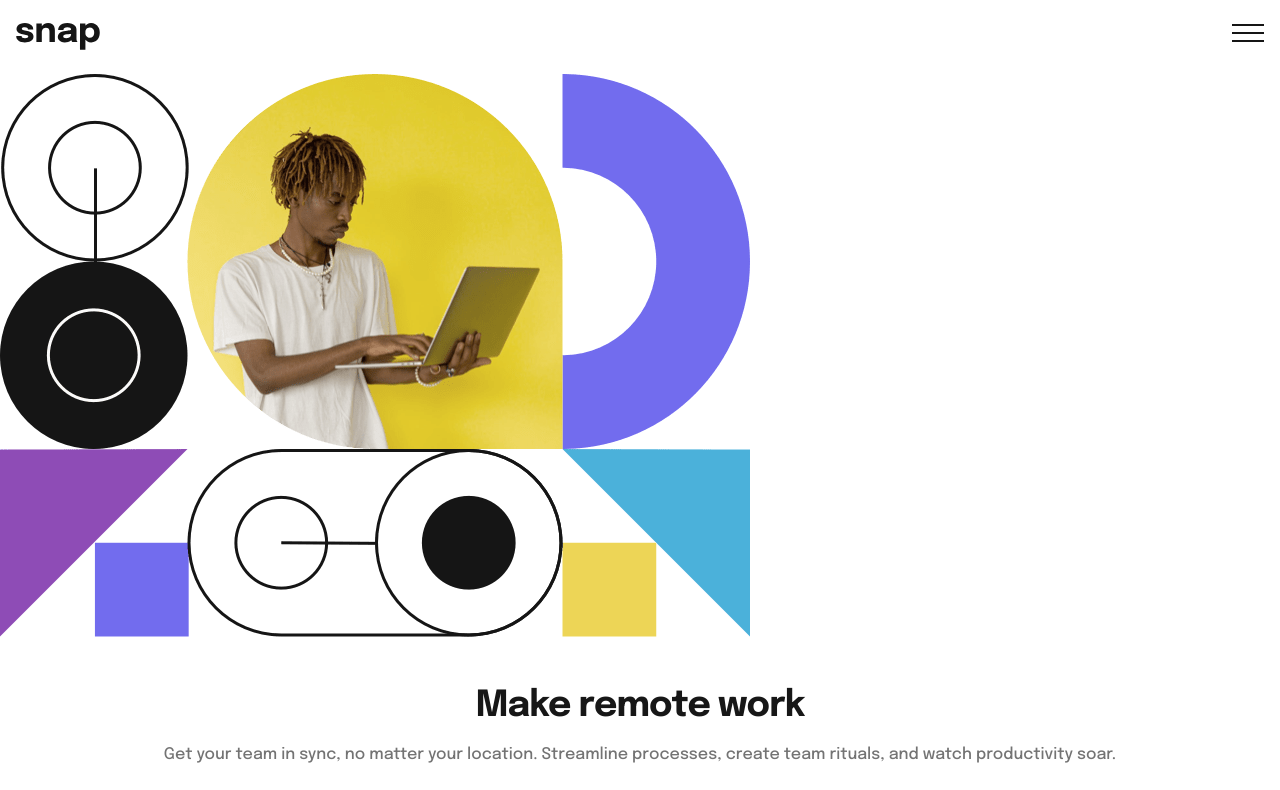
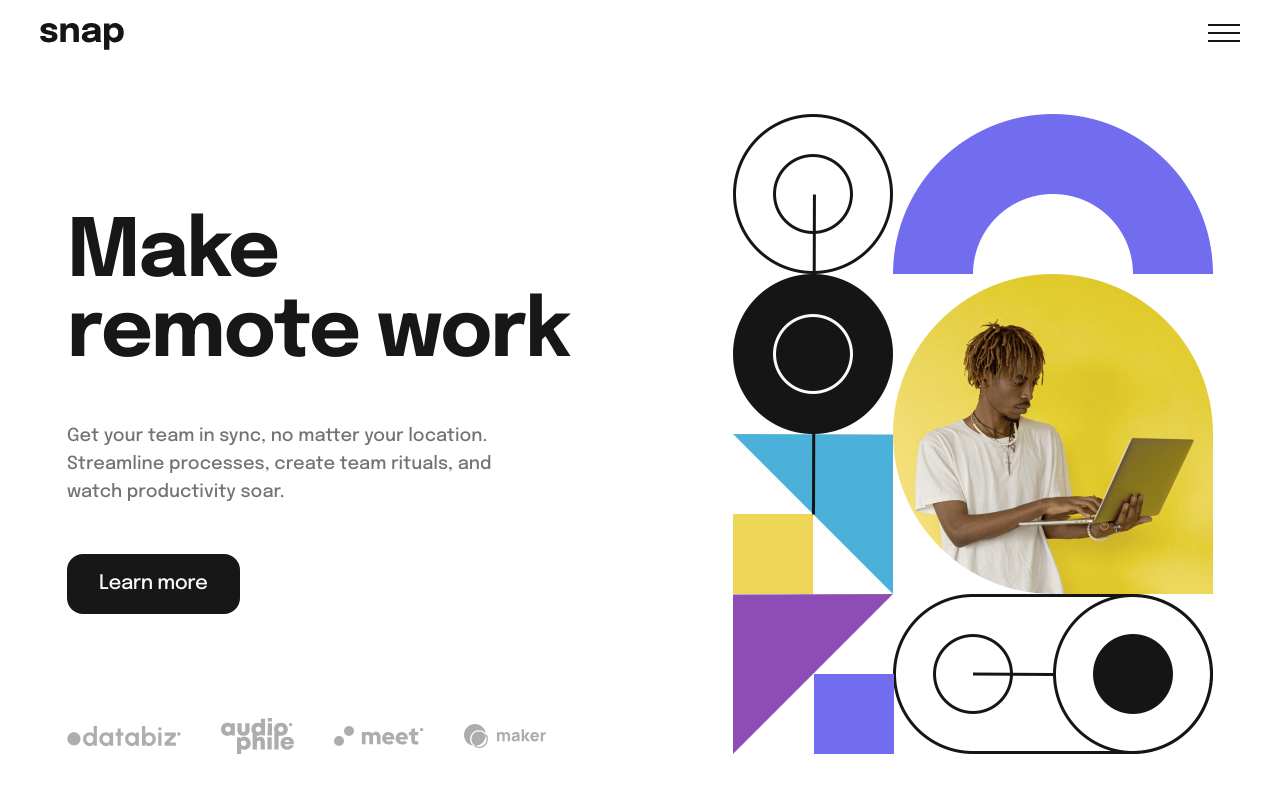
Before and after one commit to moayadcodes/fm-intro-section-with-dropdown-nav, a React (Vite) app: page / in a window 1280 px wide. Shown: the top 790 px of the page. Built offline with nearby package versions, Linux system fonts and the light colour scheme.

Commit message:
Added desktop styling.

```diff
--- a/src/components/App.js
+++ b/src/components/App.js
@@ -7,26 +7,28 @@ function App() {
   const [menuIsVisible, setMenuIsVisible] = useState(false);
 
   const mobileHeroUrl = new URL('../images/image-hero-mobile.png', import.meta.url);
+  const desktopHeroUrl = new URL('../images/image-hero-desktop.png', import.meta.url);
+
   const clientLogos = [
     {
       url: new URL('../images/client-databiz.svg', import.meta.url),
       label: 'Databiz',
-      heightClass: 'h-[0.9375rem]',
+      heightClasses: 'h-[0.9375rem] lg:h-5',
     },
     {
       url: new URL('../images/client-audiophile.svg', import.meta.url),
       label: 'Audiophile',
-      heightClass: 'h-[1.625rem]',
+      heightClasses: 'h-[1.625rem] lg:h-9',
     },
     {
       url: new URL('../images/client-meet.svg', import.meta.url),
       label: 'Meet',
-      heightClass: 'h-[0.875rem]',
+      heightClasses: 'h-[0.875rem] lg:h-5',
     },
     {
       url: new URL('../images/client-maker.svg', import.meta.url),
       label: 'Maker',
-      heightClass: 'h-[1.125rem]',
+      heightClasses: 'h-[1.125rem] lg:h-6',
     },
   ];
 
@@ -42,22 +44,31 @@ function App() {
     <>
       <Header onMenuButtonClick={handleMenuButtonClick} />
       <MobileMenu isVisible={menuIsVisible} onDeactivate={handleMenuDeactivate} />
-      <main className="pb-12">
+      <main className="pb-12 lg:pt-16">
+        <div className="container-constrained lg:hidden">
           <img className="mt-6 mb-12" src={mobileHeroUrl} alt="" width="750" height="564" />
-        <div className="container">
-          <div className="text-center">
-            <h2 className="text-4xl text-neutral-900 font-bold tracking-tight">Make remote work</h2>
-            <p className="leading-relaxed mt-4">Get your team in sync, no matter your location. Streamline processes, create team rituals, and watch productivity soar.</p>
-            <div className="mt-6">
+        </div>
+        <div className="container container-constrained">
+          <div className="lg:flex lg:items-end lg:justify-between">
+            <div className="text-center lg:text-left">
+              <h2 className="text-4xl text-neutral-900 font-bold tracking-tight lg:text-7xl">
+                Make <span className="lg:whitespace-nowrap">remote work</span>
+              </h2>
+              <p className="leading-relaxed mt-4 lg:text-lg lg:max-w-md lg:mt-12">Get your team in sync, no matter your location. Streamline processes, create team rituals, and watch productivity soar.</p>
+              <div className="mt-6 lg:mt-12">
                 <Button url="#">Learn more</Button>
               </div>
-            <ul className="flex items-center justify-between mt-12">
+              <ul className="flex items-center justify-between mt-12 lg:max-w-[30rem] lg:mt-14 xl:mt-[6.5rem]">
                 {clientLogos.map(logo => (
                   <li key={logo.label}>
-                  <img className={logo.heightClass} src={logo.url} alt={logo.label} />
+                    <img className={logo.heightClasses} src={logo.url} alt={logo.label} />
                   </li>
                 ))}
               </ul>
+            </div>
+            <div className="hidden lg:block lg:flex-shrink-0 lg:w-[40.625%] xl:w-[30rem]">
+              <img src={desktopHeroUrl} alt="" width="960" height="1280" />
+            </div>
           </div>
         </div>
       </main>
--- a/src/components/Button.js
+++ b/src/components/Button.js
@@ -3,7 +3,10 @@ import React from 'react';
 
 function Button(props) {
   return (
-    <a className="inline-block bg-neutral-900 text-neutral-50 px-6 py-3 rounded-2xl" href={props.url}>
+    <a
+      className="inline-block bg-neutral-900 text-neutral-50 px-6 py-3 rounded-2xl lg:text-xl lg:tracking-tight lg:px-8 lg:py-4"
+      href={props.url}
+    >
       {props.children}
     </a>
   );
--- a/src/index.css
+++ b/src/index.css
@@ -4,6 +4,14 @@
 
 @layer components {
   .container {
-    @apply px-4;
+    @apply px-4
+           md:px-6
+           xl:px-10;
+  }
+
+  .container-constrained {
+    @apply max-w-md mx-auto
+           lg:max-w-[74.625rem]
+           xl:max-w-[76.625rem];
   }
 }
--- a/tailwind.config.js
+++ b/tailwind.config.js
@@ -14,6 +14,9 @@ module.exports = {
       fontFamily: {
         sans: ['Epilogue', 'sans-serif'],
       },
+      fontSize: {
+        '7xl': ['5rem', { lineHeight: '1' }],
+      },
     },
   },
   plugins: [],
```
Lines whose indentation alone changed are shown as unchanged.
